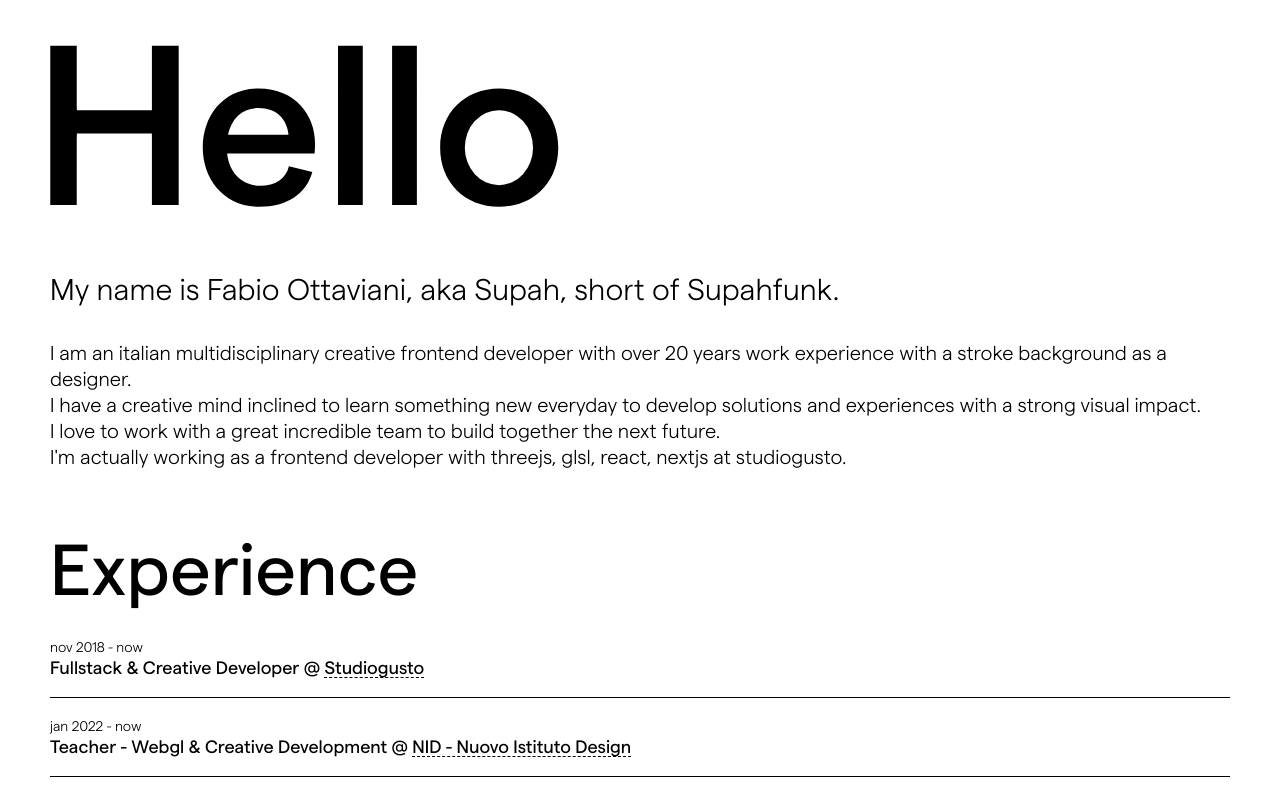
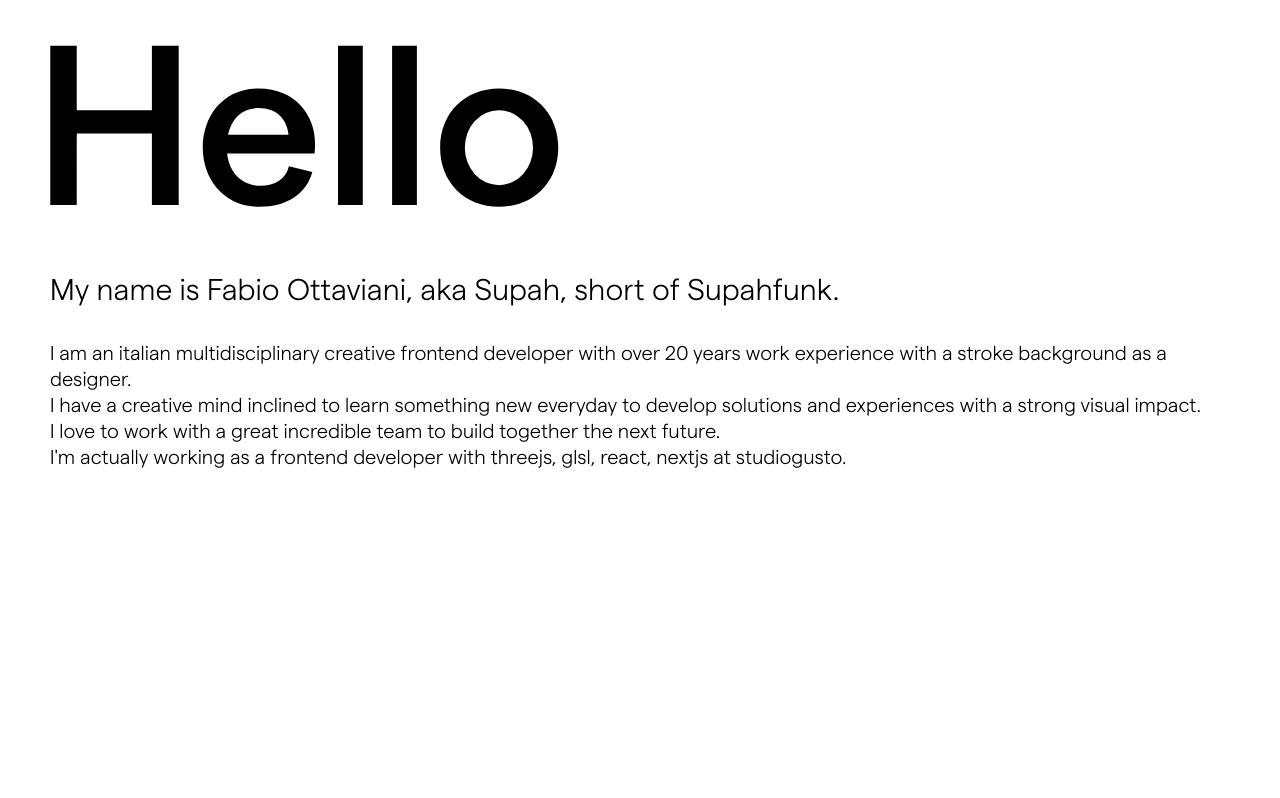
Before and after one commit to pronoia9/portfolio-supah, a React (Vite) app: page / in a window 1280 px wide. Shown: the top 798 px of the page. Built offline with nearby package versions, Linux system fonts and the light colour scheme.

Commit message:
add framer motion + outer/container motion

```diff
--- a/src/App.jsx
+++ b/src/App.jsx
@@ -1,9 +1,10 @@
 import { useEffect, useState } from 'react';
 import { ThemeProvider } from 'styled-components';
-import gsap from 'gsap';
+import { LazyMotion, domAnimation, m } from 'framer-motion';
 
 import { Works, Experiences, Showcases, Intro, Publications, Contacts, Awards } from '/src/components';
 import { GlobalStyles, themes } from '/src/assets/GlobalStyles';
+import { containerMotion } from '/src/assets/motion';
 
 function App() {
   const [theme, setTheme] = useState(getSystemTheme);
@@ -15,14 +16,11 @@ function App() {
     return () => { systemThemeWatcher.removeEventListener('change', systemThemeChangeHandler); };
   }, []);
 
-  useEffect(() => {
-    gsap.to('section', { opacity: 1, delay: 3, ease: 'power3.out', duration: 2 });
-  }, []);
-
   return (
     <ThemeProvider theme={getTheme(theme)}>
       <GlobalStyles />
-      <div>
+      <LazyMotion features={domAnimation}>
+        <m.div {...containerMotion}>
           <Intro />
           <Experiences />
           <Showcases />
@@ -34,7 +32,8 @@ function App() {
           <br />
           <br />
           <section className='goodbye'>Thanks Supah 👋</section>
-      </div>
+        </m.div>
+      </LazyMotion>
     </ThemeProvider>
   );
 }
@@ -42,6 +41,8 @@ export default App;
 
 const getSystemTheme = () => (window?.matchMedia('(prefers-color-scheme: dark)').matches ? 'dark' : 'light');
 
-const systemThemeChangeHandler = (e, setTheme) => { setTheme(e.matches ? 'dark' : 'light'); };
+const systemThemeChangeHandler = (e, setTheme) => {
+  setTheme(e.matches ? 'dark' : 'light');
+};
 
 const getTheme = (theme) => (theme === 'light' ? themes.light : themes.dark);
```
Lines whose indentation alone changed are shown as unchanged.
